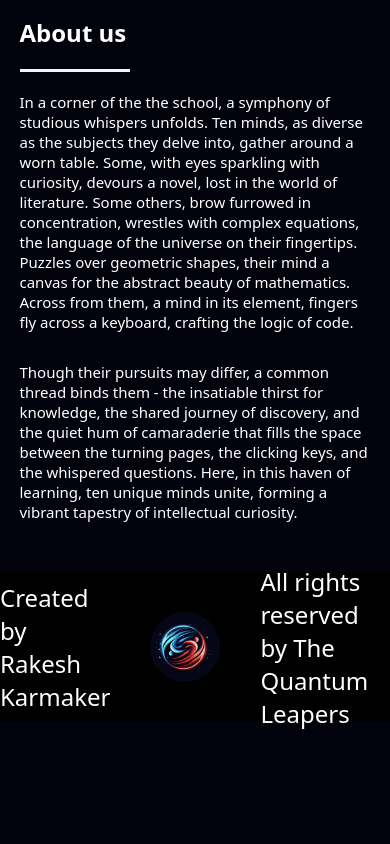
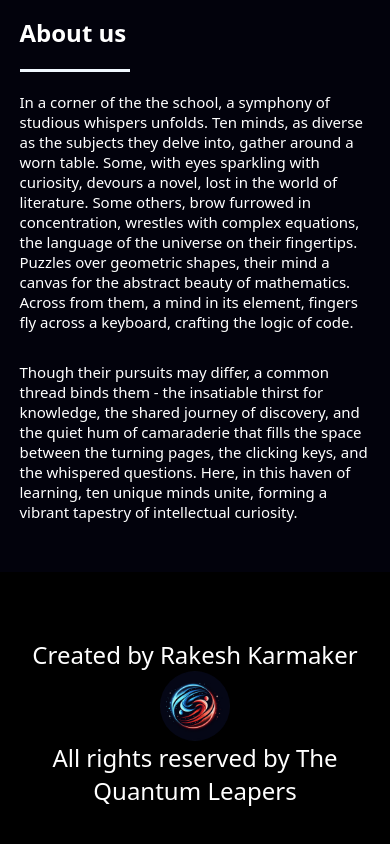
Before and after one commit to Rakesh-6610/The-Quantum-Leapers, a plain HTML site: page index.html in a window 390 px wide. Shown: the part 10826-11670 px from the top of the page. Before the commit the page ends 11556 px from the top, so only its background shows below. Drawn offline with nearby package versions, Linux system fonts and the light colour scheme; a script that the page names is missing.

Commit message:
index.css

```diff
--- a/index.css
+++ b/index.css
@@ -1139,6 +1139,14 @@ footer a:hover {
         gap: 15px;
     }
 }
+
+@media screen and (max-width: 900px) {
+    footer{
+        flex-direction: column;
+        text-align: center;
+        height: 300px;
+    }
+}
 @media screen and (max-width: 650px) {
     .qu {
         min-width: 350px !important;
```
